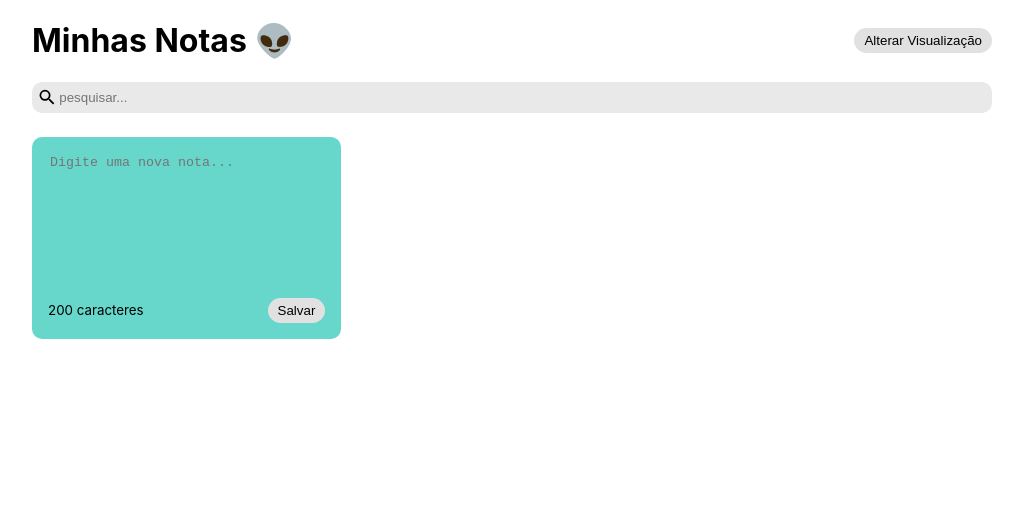
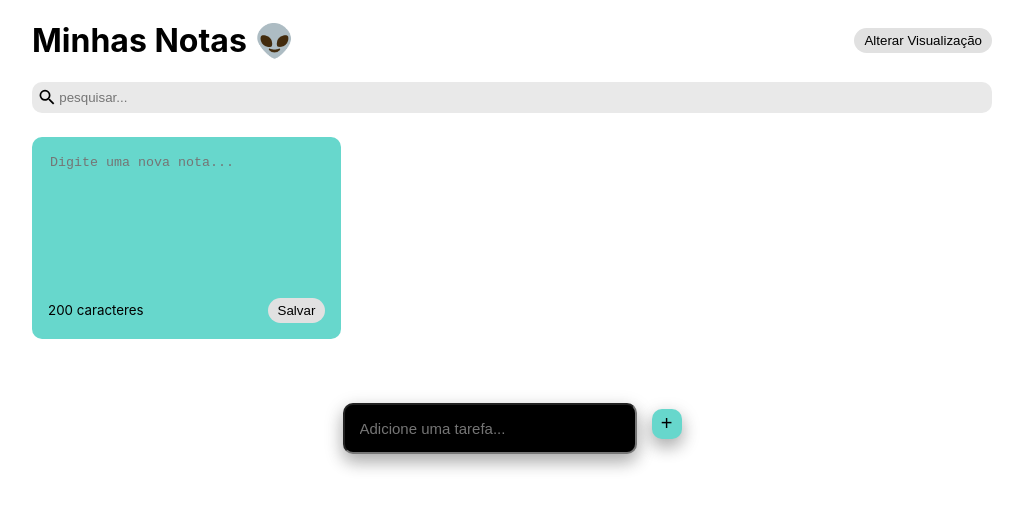
Before and after one commit to thalitaio/react-notes, a React (Create React App) app: page / in a window 1280 px wide. Shown: the top 508 px of the page, without its empty margins (128-1151 px from the left). Built offline with nearby package versions, Linux system fonts and the light colour scheme.

Commit message:
Add To do components

```diff
--- a/package.json
+++ b/package.json
@@ -3,6 +3,10 @@
   "version": "0.1.0",
   "private": true,
   "dependencies": {
+    "@emotion/react": "^11.8.1",
+    "@emotion/styled": "^11.8.1",
+    "@mui/icons-material": "^5.4.2",
+    "@mui/material": "^5.4.3",
     "@testing-library/jest-dom": "^5.16.2",
     "@testing-library/react": "^12.1.2",
     "@testing-library/user-event": "^13.5.0",
@@ -11,6 +15,7 @@
     "react-dom": "^17.0.2",
     "react-icons": "^4.3.1",
     "react-scripts": "5.0.0",
+    "uuid": "^8.3.2",
     "web-vitals": "^2.1.4"
   },
   "scripts": {
--- a/public/index.html
+++ b/public/index.html
@@ -10,6 +10,7 @@
       content="Web site created using create-react-app"
     />
     <link rel="apple-touch-icon" href="%PUBLIC_URL%/logo192.png" />
+    <link rel="stylesheet" href="https://stackpath.bootstrapcdn.com/font-awesome/4.7.0/css/font-awesome.min.css" type="text/css">
     <!--
       manifest.json provides metadata used when your web app is installed on a
       user's mobile device or desktop. See https://developers.google.com/web/fundamentals/web-app-manifest/
--- a/src/App.js
+++ b/src/App.js
@@ -1,14 +1,17 @@
-import { useEffect, useState } from "react";
+import React, { useEffect, useState } from "react";
 import { nanoid } from 'nanoid';
 import NotesList from "./components/NotesList";
 import Search from "./components/Search";
 import Header from "./components/Header";
+//To do Imports
+import TodoForm from "./components/TodoForm";
+import TodoList from "./components/TodoList";
+
 
 const App = () => {
-  const [notes, setNotes] = useState([
 
-  ]);
-
+  //Start Notes
+  const [notes, setNotes] = useState([]);
   const [searchText, setSearchText] = useState('');
   const [darkMode, setDarkMode] = useState(false);
 
@@ -40,13 +43,55 @@ const App = () => {
     setNotes(newNotes);
   };
 
+  //End Notes
+
+  //To do
+
+  const initialState = localStorage.getItem("todos") || [];
+  const [input, setInput] = useState("");
+  const [editTodo, setEditTodo] = useState(null);
+  const [todos, setTodos] = useState([]);
+
+
+  useEffect(() => {
+    const savedTodos = JSON.parse(localStorage.getItem('todos'));
+
+    if (savedTodos) {
+      setTodos(savedTodos)
+    };
+  }, [])
+
+  useEffect(() => {
+    localStorage.setItem('todos', JSON.stringify(todos))
+  }, [todos])
+
+  //End To Do
+
   return(
     <div className={`${darkMode && 'dark-mode'}`} >
       <div className="container">
         <Header handleToggleDarkMode={setDarkMode} />
         <Search handleSearchNote={setSearchText} />
         <NotesList notes={notes.filter((note) => note.text.toLowerCase().includes(searchText) )} handleAddNote={addNote} handleDeleteNote={deleteNote} />
+        <TodoForm
+          input = {input}
+          setInput = {setInput}
+          todos = {todos}
+          setTodos = {setTodos}
+          editTodo = {editTodo}
+          setEditTodo = {setEditTodo}
+        />
+        <TodoList
+          className="container"
+          todos={todos}
+          setTodos={setTodos}
+          setEditTodo={setEditTodo}
+        />
       </div>
+
+
+
+
     </div>
   );
 };
--- /dev/null
+++ b/src/components/TodoForm.js
@@ -0,0 +1,54 @@
+import React, {useEffect} from 'react'
+//imports To Do
+import {v4 as uuidv4} from "uuid";
+
+const TodoForm = ({input, setInput, todos, setTodos, editTodo, setEditTodo}) => {
+
+  const updateTodo = (title, id, completed) => {
+    const newTodo = todos.map((todo) =>
+      todo.id === id ? {title, id, completed} : todo
+    );
+    setTodos(newTodo);
+    setEditTodo("")
+  };
+
+  useEffect(() => {
+    if (editTodo) {
+      setInput(editTodo.title);
+    } else{
+      setInput("")
+    }
+  }, [setInput, editTodo]);
+
+  const onInputChange = (event) => {
+    setInput(event.target.value);
+  };
+
+  const onFormSubmit = (event) => {
+    event.preventDefault();
+    if (!editTodo) {
+      setTodos([...todos, {id: uuidv4(), title: input, completed: false}]);
+      setInput("");
+    } else {
+      updateTodo(input, editTodo.id, editTodo.completed);
+    }
+  };
+
+  return (
+   <form onSubmit={onFormSubmit} className="centralizar" >
+     <input
+        type="text"
+        placeholder="Adicione uma tarefa..."
+        className="task-input"
+        value={input}
+        required
+        onChange={onInputChange}
+      />
+     <button className='button-add centralizar' type='submit'>
+      {editTodo ? "OK" : "+"}
+     </button>
+   </form>
+  )
+}
+
+export default TodoForm;
--- /dev/null
+++ b/src/components/TodoList.js
@@ -0,0 +1,55 @@
+import React from 'react'
+
+const TodoList = ({todos, setTodos, setEditTodo}) => {
+
+  const handleComplete = (todo) => {
+    setTodos(
+      todos.map((item) => {
+        if (item.id === todo.id) {
+          return{...item, completed: !item.completed}
+        }
+        return item;
+      })
+    )
+  }
+
+  const handleEdit = ({id}) => {
+    const findTodo = todos.find((todo) => todo.id === id);
+    setEditTodo(findTodo);
+  }
+
+  const handleDelete = ({id}) =>{
+    setTodos(todos.filter((todo) => todo.id !== id))
+  };
+
+  return (
+    <div>
+       {todos.map((todo) => (
+         <li className='list-item' key={todo.id}>
+          <input
+            type="text"
+            value={todo.title}
+            className={`list ${todo.completed ? "complete" : ""}`}
+            onChange={(event) => event.preventDefault()}
+          />
+          <div>
+            <button className='button-complete task-button' onClick={() => handleComplete(todo)}>
+              <i className='fa fa-check-circle'></i>
+            </button>
+            <button className='button-edit task-button' onClick={() => handleEdit(todo)}>
+              <i className='fa fa-edit'></i>
+            </button>
+            <button className='button-delete task-button' onClick={() => handleDelete(todo)}>
+              <i className='fa fa-trash'></i>
+            </button>
+          </div>
+         </li>
+       )
+
+       )}
+
+    </div>
+  )
+}
+
+export default TodoList;
--- a/src/index.css
+++ b/src/index.css
@@ -109,3 +109,106 @@ textarea:focus {
 .search input:focus {
 	outline: none;
 }
+
+  /* To DO App 2 */
+
+.task-input {
+	outline: none;
+	width: 260px;
+	padding: 15px;
+	margin-right: 5px;
+	margin-top: 20px;
+	font-size: 15px;
+	color: #ccc;
+	background-color: #000000;
+	border-radius: 10px;
+	align-self: center;
+	display: flex;
+	box-shadow: 0 8px 16px 0 rgba(0,0,0,0.2), 0 6px 20px 0 rgba(0,0,0,0.19);
+}
+
+.button-add {
+	width: 10px;
+	padding: 15px;
+	margin-left: 10px;
+	margin-top: 10px;
+	font-size: 20px;
+	border-radius: 10px;
+	border: 0;
+	background-color: #67d7cc;
+	-webkit-transition-duration: 0.4s; /* Safari */
+    transition-duration: 0.4s;
+	cursor: pointer;
+	max-height: 10px;
+	box-shadow: 0 8px 16px 0 rgba(0,0,0,0.2), 0 6px 20px 0 rgba(0,0,0,0.19);
+}
+
+.button-add:hover {
+	background-color: #53a8a0;
+}
+
+.list-item {
+	display: flex;
+	margin: 20px 0;
+	border: 1px solid #ccc;
+	border-radius: 10px;
+	padding: 10px;
+	max-height: 30px;
+	align-items: center;
+
+}
+
+.button-complete,
+.button-delete,
+.button-edit {
+	border: none;
+	outline: none;
+	cursor: pointer;
+	background-color: transparent;
+	font-size: 28px;
+	border-radius: 50%;
+}
+
+.button-complete {
+	color: #ff6c6c;
+	margin-right: 10px;
+}
+
+.button-edit {
+color: #ff6c6c;
+margin-right: 10px;
+}
+
+.button-delete {
+	color: lightseagreen;
+}
+
+.complete {
+	text-decoration-style: solid;
+	text-decoration-line: line-through;
+	text-decoration-color: #ff6c6c;
+	opacity: 0.6;
+}
+
+.list {
+	width: 250px;
+	border: none;
+	color: #12343b;
+	font-size: 20px;
+	padding-left: 10px;
+	margin-right: 15px;
+	align-items: center;
+	display: flex;
+}
+
+.centralizar {
+	height: 10em;
+	display: flex;
+	align-items: center;
+	justify-content: center
+}
+
+input:focus,
+button:focus {
+	outline: none;
+}
```
Also changed, not shown: 1 other file (tests, documents, lock files or other folders).
